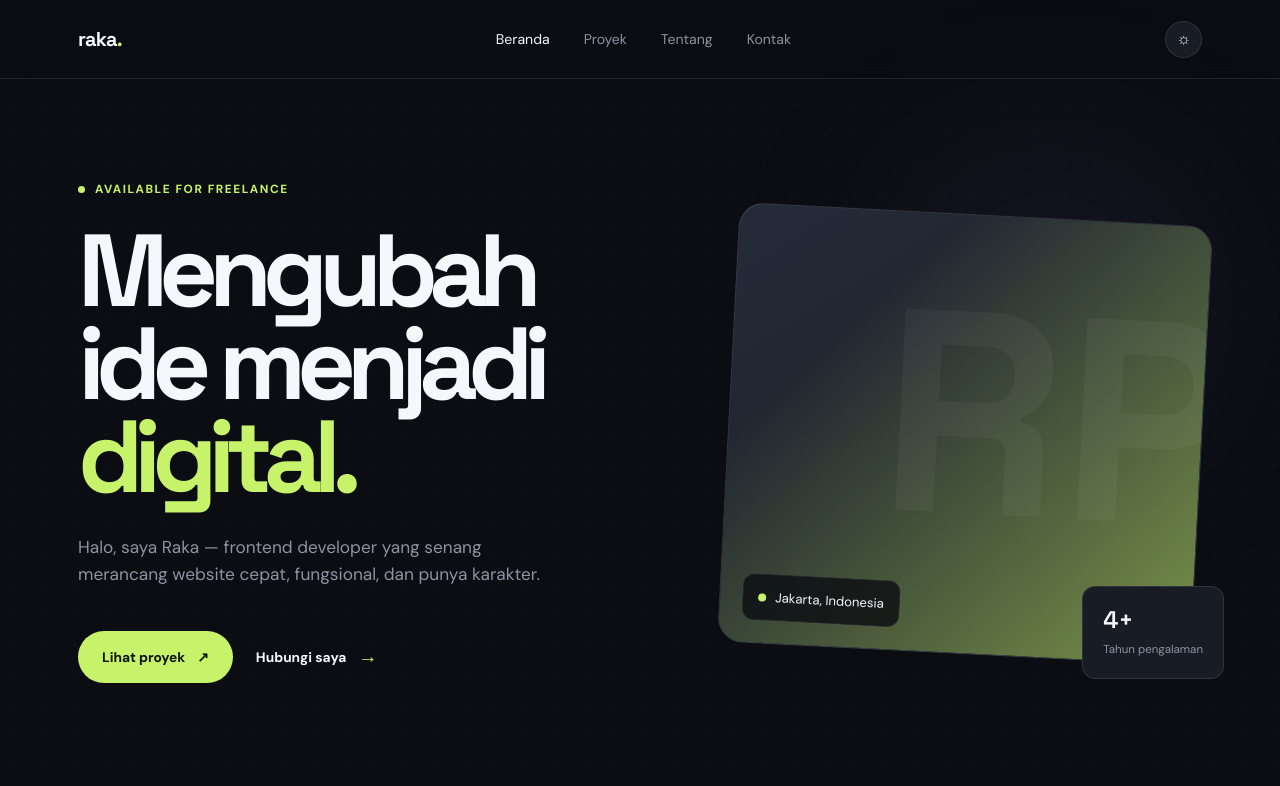
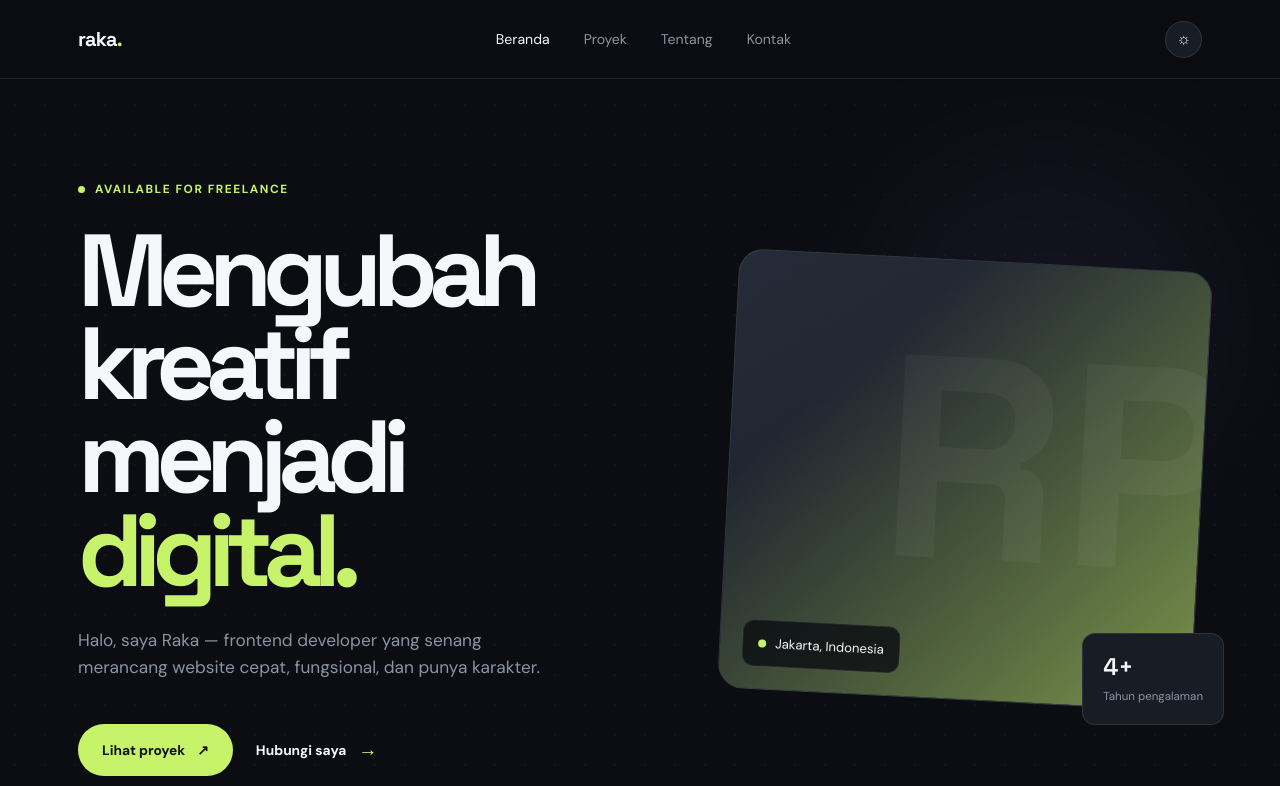
Before and after one commit to YannYam/belajar-web, a plain HTML site: page index.html in a window 1280 px wide. Shown: the top 786 px of the page. Drawn offline with Linux system fonts and the light colour scheme.

Commit message:
ubah teks

```diff
--- a/index.html
+++ b/index.html
@@ -29,7 +29,7 @@
             <div class="container hero-grid">
                 <div class="reveal">
                     <div class="eyebrow">Available for freelance</div>
-                    <h1>Mengubah ide menjadi <em>digital.</em></h1>
+                    <h1>Mengubah kreatif menjadi <em>digital.</em></h1>
                     <p class="hero-copy">Halo, saya Raka — frontend developer yang senang merancang website cepat, fungsional, dan punya karakter.</p>
                     <div class="hero-buttons">
                         <a class="button button-primary" href="#proyek">Lihat proyek <span>↗</span></a>
```
